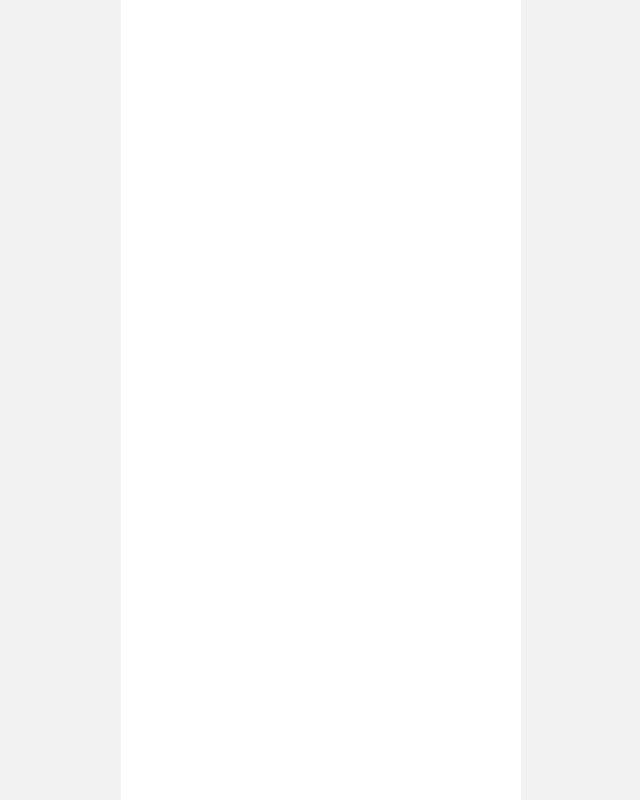
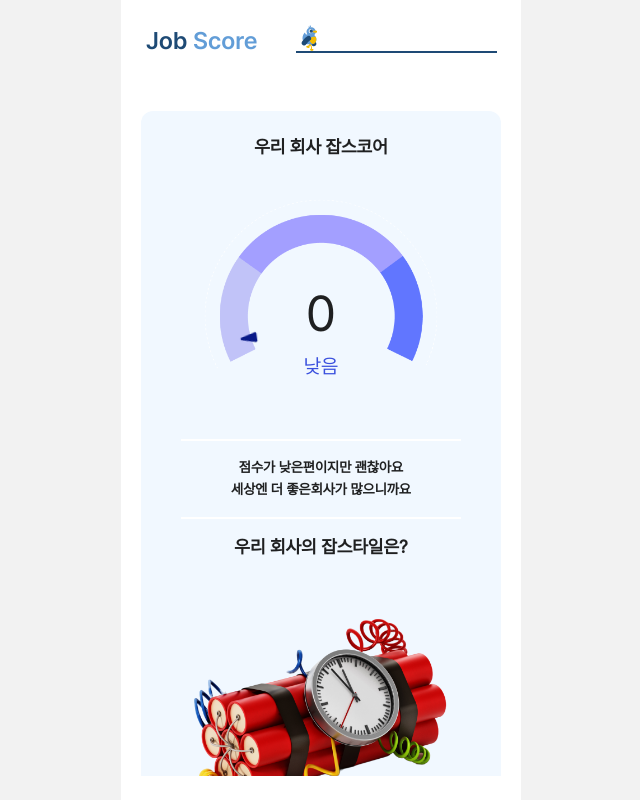
Before and after one commit to pinomaker-hoo/jobscore-frontend-renewal, a React (Vite) app: page /result in a window 1280 px wide. Before the commit this address had no page. Shown: the whole page, without its empty margins (319-959 px from the left). Built offline with nearby package versions, Linux system fonts and the light colour scheme.

Commit message:
feat : Add Result Page

```diff
--- a/package.json
+++ b/package.json
@@ -29,6 +29,7 @@
     "lodash": "^4.17.21",
     "react": "^18.2.0",
     "react-apexcharts": "^1.4.1",
+    "react-copy-to-clipboard": "^5.1.0",
     "react-device-detect": "^2.2.3",
     "react-dom": "^18.2.0",
     "react-lottie": "^1.2.3",
--- a/src/App.tsx
+++ b/src/App.tsx
@@ -11,6 +11,7 @@ import SelectIntroPage from './pages/select/intro'
 import SelectPage from './pages/select'
 import SelectWantIntroPage from './pages/selectWant/intro'
 import SelectWantPage from './pages/selectWant'
+import ResultPage from './pages/result'
 
 const App = () => {
   return (
@@ -25,6 +26,7 @@ const App = () => {
         <Route path="/select" element={<SelectPage />} />
         <Route path="/selectWant/intro" element={<SelectWantIntroPage />} />
         <Route path="/selectWant" element={<SelectWantPage />} />
+        <Route path="/result" element={<ResultPage />} />
       </Routes>
     </BrowserRouter>
   )
--- a/src/views/result/index.tsx
+++ b/src/views/result/index.tsx
@@ -1,8 +1,8 @@
-// ** Next Imports
-import Link from 'next/link'
-
 // ** React Imports
 import { useMemo } from 'react'
+
+// ** Router Imports
+import { Link } from 'react-router-dom'
 
 // ** Mui Imports
 import {
@@ -882,7 +882,7 @@ const ResultPageView = ({
             </Card>
           </Grid>
           <Grid item xs={12} sx={{ textAlign: 'center' }}>
-            <Link href="/">
+            <Link to="/">
               <Button
                 variant="contained"
                 sx={{ width: '80%', backgroundColor: '#6176FF' }}
```
Also changed, not shown: 1 other file (tests, documents, lock files or other folders).
